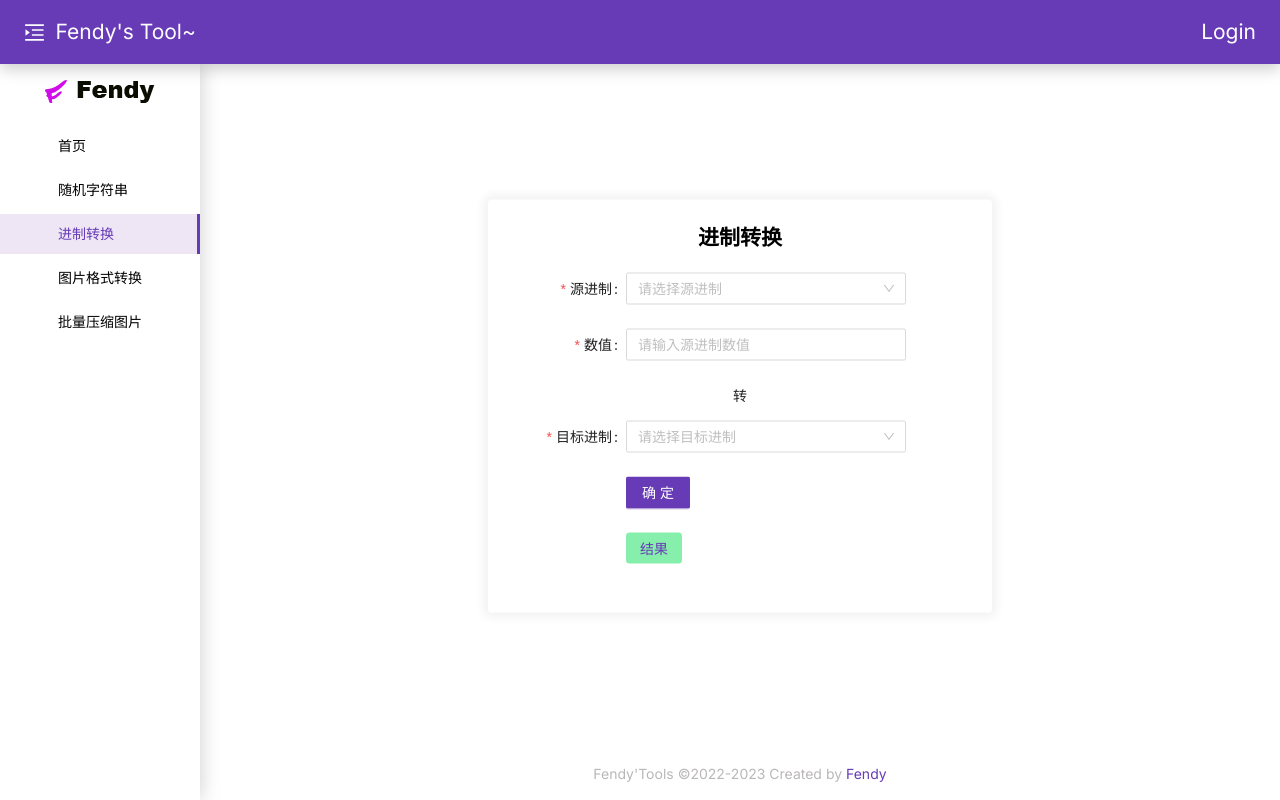
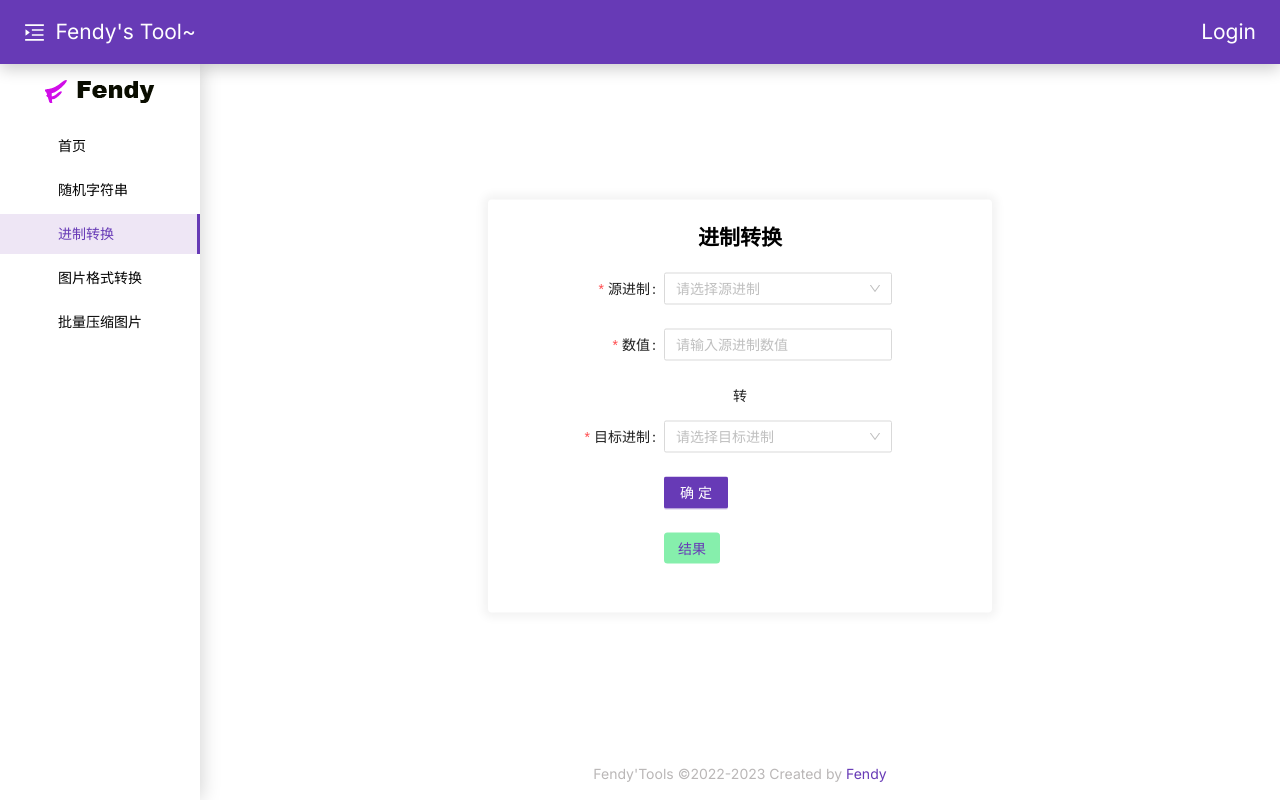
Before and after one commit to Fendy5/tool, a Next.js app: page /base-conversion in a window 1280 px wide. Built offline with nearby package versions, Linux system fonts and the light colour scheme.

Commit message:
chore: 💄调整表单的长度

```diff
--- a/src/app/(home)/base-conversion/BaseConversion.tsx
+++ b/src/app/(home)/base-conversion/BaseConversion.tsx
@@ -29,9 +29,9 @@ export default function BaseConversion() {
     <div className={'absolute-center w-5/6 lg:w-[36rem]'}>
       <div className="card">
         <div className="text-center text-2xl font-bold mb-6">进制转换</div>
-        <Form colon layout={'horizontal'} labelCol={{ span: 6 }} onFinish={onFinish} form={form}>
+        <Form colon layout={'horizontal'} wrapperCol={{ span: 12 }} labelCol={{ span: 6, offset: 2 }} onFinish={onFinish} form={form}>
           <Form.Item rules={[{ required: true, message: '请选择源进制' }]} name={'origin'} label={'源进制'}>
-            <Select className={'md:!w-80'} placeholder={'请选择源进制'} onChange={handleChange}>
+            <Select placeholder={'请选择源进制'} onChange={handleChange}>
               {baseOption.map((option) => (
                 <Option key={option.value} value={option.value}>
                   {option.label}
@@ -39,12 +39,12 @@ export default function BaseConversion() {
               ))}
             </Select>
           </Form.Item>
-          <Form.Item style={{ flexWrap: 'nowrap' }} rules={[{ required: true, message: '请输入源进制数值' }]} name={'number'} label={'数值'}>
-            <Input className={'md:w-80'} placeholder={'请输入源进制数值'} />
+          <Form.Item rules={[{ required: true, message: '请输入源进制数值' }]} name={'number'} label={'数值'}>
+            <Input placeholder={'请输入源进制数值'} />
           </Form.Item>
           <h1 className={'text-center mb-4'}>转</h1>
           <Form.Item rules={[{ required: true, message: '请选择目标进制' }]} name={'target'} label={'目标进制'}>
-            <Select className={'md:!w-80'} placeholder={'请选择目标进制'} onChange={handleChange}>
+            <Select placeholder={'请选择目标进制'} onChange={handleChange}>
               {baseOption.map((option) => (
                 <Option key={option.value} value={option.value}>
                   {option.label}
@@ -52,12 +52,12 @@ export default function BaseConversion() {
               ))}
             </Select>
           </Form.Item>
-          <Form.Item wrapperCol={{ span: 16, offset: 6 }}>
+          <Form.Item wrapperCol={{ span: 16, offset: 8 }}>
             <Button type="primary" htmlType="submit">
               确定
             </Button>
           </Form.Item>
-          <Form.Item wrapperCol={{ span: 16, offset: 6 }}>
+          <Form.Item wrapperCol={{ span: 16, offset: 8 }}>
             <span className={'text-primary px-4 py-2 bg-green-300 break-all rounded'}>{res}</span>
           </Form.Item>
         </Form>
--- a/src/styles/home/layout.module.scss
+++ b/src/styles/home/layout.module.scss
@@ -20,10 +20,10 @@
   display: flex;
   flex-direction: column;
   height: 100vh;
+  overflow: hidden;
   .main {
     position: relative;
     flex: 1;
-    display: inline-table;
     transition: all 0.5s ease 0s;
     margin-top: 64px;
     padding: 24px;
```
